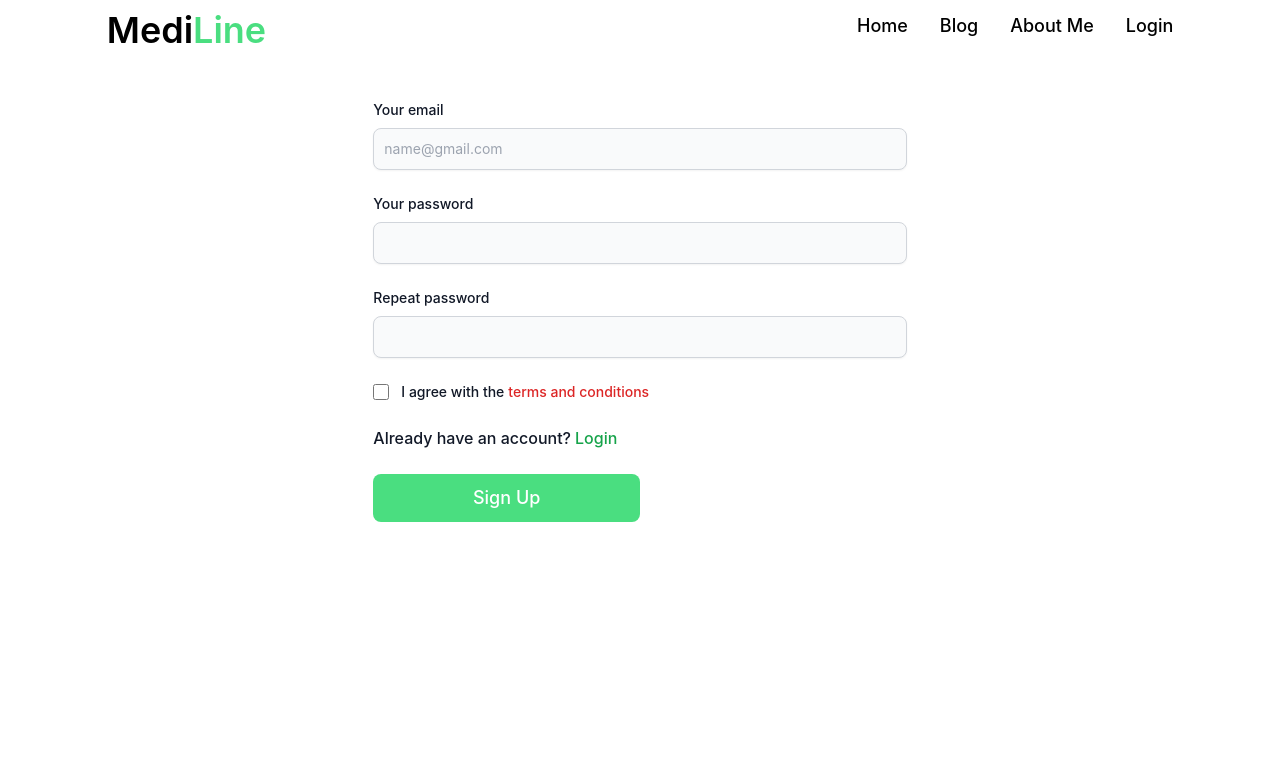
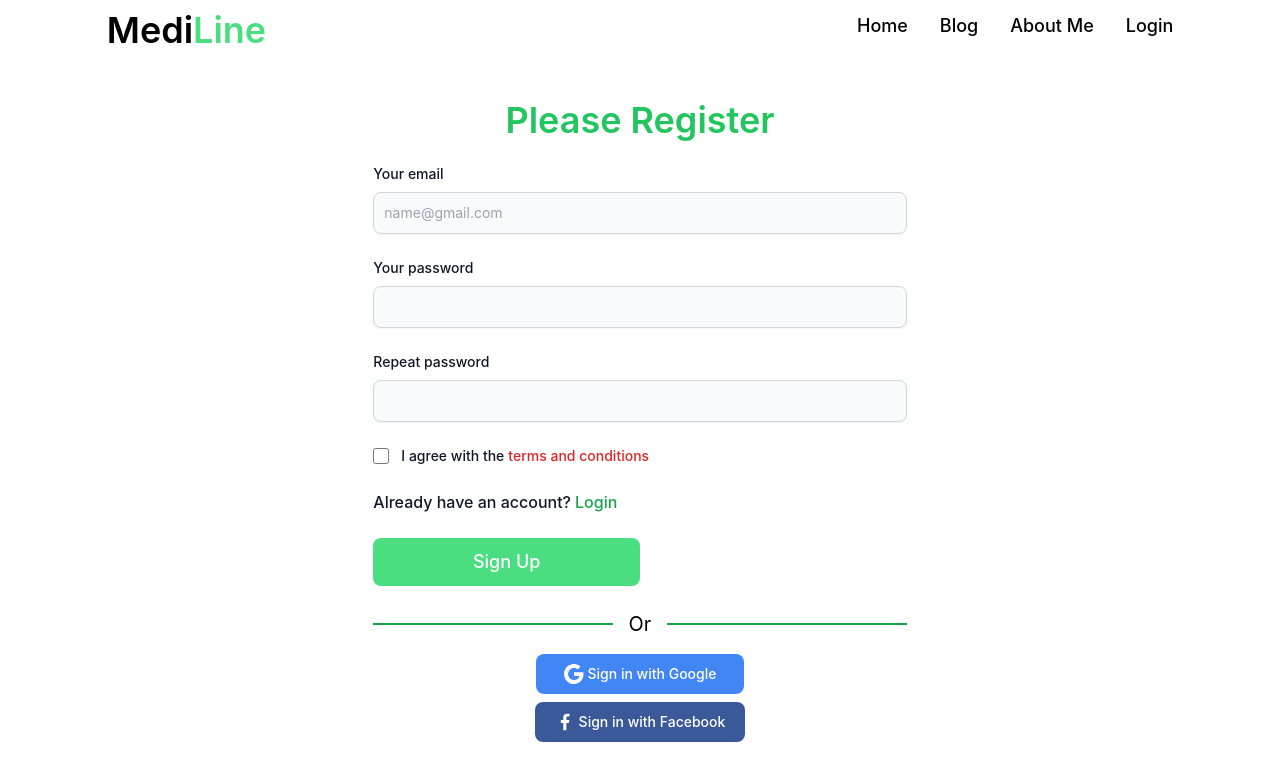
Before and after one commit to Rahad-khan/mediline, a React (Create React App) app: page /register in a window 1280 px wide. Shown: the top 780 px of the page. Built offline with nearby package versions, Linux system fonts and the light colour scheme; no server answers.

Commit message:
error handle done

```diff
--- a/src/components/Loading/Loading.js
+++ b/src/components/Loading/Loading.js
@@ -2,6 +2,7 @@ import React from "react";
 
 const Loading = () => {
   return (
+    <div className="w-full flex justify-center">
       <div
         className="inline-flex h-12 w-1/2 justify-center items-center px-4 py-2 font-semibold leading-6 text-sm shadow rounded-md text-white bg-indigo-500 hover:bg-indigo-400 transition ease-in-out duration-150 cursor-not-allowed"
         disabled=""
@@ -28,6 +29,8 @@ const Loading = () => {
         </svg>
         Loading...
       </div>
+    </div>
+
   );
 };
 
--- a/src/components/Login/Login.js
+++ b/src/components/Login/Login.js
@@ -1,8 +1,9 @@
-import React, { useState } from "react";
+import React from "react";
 import { Link, useLocation, useNavigate } from "react-router-dom";
 import { useSignInWithEmailAndPassword } from 'react-firebase-hooks/auth';
 import auth from "../../firebase.init";
 import Loading from "../Loading/Loading";
+import SignIn from "../SignIn/SignIn";
 
 const Login = () => {
     const [
@@ -26,8 +27,9 @@ const Login = () => {
 }
   return (
     <div className="my-10 md:w-5/6 mx-auto">
-
-      <form className="md:w-1/2 mx-auto w-5/6" onSubmit={handleLogIn}>
+      <h1 className="text-center text-4xl text-green-500 font-semibold mb-6">Please Login</h1>
+      <div className="md:w-1/2 mx-auto w-5/6">
+        <form onSubmit={handleLogIn}>
           <div className="mb-6">
             <label
               htmlFor="email"
@@ -80,7 +82,8 @@ const Login = () => {
             Login
           </button>
         </form>
-
+      <SignIn></SignIn>
+      </div>
     </div>
   );
 };
--- a/src/components/Register/Register.js
+++ b/src/components/Register/Register.js
@@ -2,6 +2,7 @@ import React, { useState } from "react";
 import { Link } from "react-router-dom";
 import {useCreateUserWithEmailAndPassword} from 'react-firebase-hooks/auth'
 import auth from "../../firebase.init";
+import SignIn from "../SignIn/SignIn";
 
 const Register = () => {
     const [checked, setChecked] = useState(false);
@@ -26,7 +27,9 @@ const Register = () => {
     }
   return (
     <div className="my-10 md:w-5/6 mx-auto">
-      <form className="md:w-1/2 mx-auto w-5/6 " onSubmit={handleSignUp}>
+      <h1 className="text-center text-4xl text-green-500 font-semibold mb-6">Please Register</h1>
+      <div className="md:w-1/2 mx-auto w-5/6 ">
+        <form onSubmit={handleSignUp}>
           <div className="mb-6">
             <label
               htmlFor="email"
@@ -114,6 +117,8 @@ const Register = () => {
             Sign Up
           </button>
         </form>
+        <SignIn></SignIn>
+      </div>
     </div>
   );
 };
--- /dev/null
+++ b/src/components/SignIn/SignIn.js
@@ -0,0 +1,68 @@
+import React, { useState } from "react";
+import {
+  useSignInWithFacebook,
+  useSignInWithGoogle,
+} from "react-firebase-hooks/auth";
+import { GrFacebookOption, GrGoogle } from "react-icons/gr";
+import { useLocation, useNavigate } from "react-router-dom";
+import auth from "../../firebase.init";
+import Loading from "../Loading/Loading";
+
+const SignIn = () => {
+  const [signInWithGoogle, user, loading, error] = useSignInWithGoogle(auth);
+  const [signInWithFacebook, fbUser, faceBookLoading, fbError] =
+    useSignInWithFacebook(auth);
+  let navigate = useNavigate();
+  let location = useLocation();
+  let from = location.state?.from?.pathname || "/";
+  console.log(fbUser);
+  // error Element
+  let errorElement;
+  let processing;
+//   If give error
+  if (error || fbError) {
+    errorElement = (
+      <p className="text-red-700 mb-4">{error?.message || fbError?.message}</p>
+    );
+  }
+//   If loading
+  if (loading || faceBookLoading) {
+      errorElement = '';
+    processing = <Loading></Loading>;
+  }
+  if (user || fbUser) {
+    navigate(from, { replace: true });
+  }
+
+  return (
+    <div className="my-6 ">
+      <div className="flex items-center">
+        <div style={{ height: "2px" }} className="w-full bg-green-600"></div>
+        <p className="text-xl mx-4">Or</p>
+        <div style={{ height: "2px" }} className="w-full bg-green-600"></div>
+      </div>
+      {processing}
+      {errorElement}
+      <div className="flex flex-col items-center justify-center mt-4">
+        <button
+          onClick={() => signInWithGoogle()}
+          type="button"
+          className="text-white bg-[#4285F4] hover:bg-[#4285F4]/90 focus:ring-4 focus:outline-none focus:ring-[#4285F4]/50 font-medium rounded-lg text-sm px-7 py-2.5 text-center flex items-center mb-2"
+        >
+          <GrGoogle className="text-xl mr-1" />
+          Sign in with Google
+        </button>
+        <button
+          onClick={() => signInWithFacebook()}
+          type="button"
+          className="text-white bg-[#3b5998] hover:bg-[#3b5998]/90 focus:ring-4 focus:outline-none focus:ring-[#3b5998]/50 font-medium rounded-lg text-sm px-5 py-2.5 text-center flex items-center mb-2"
+        >
+          <GrFacebookOption className="text-xl mr-1"></GrFacebookOption>
+          Sign in with Facebook
+        </button>
+      </div>
+    </div>
+  );
+};
+
+export default SignIn;
--- a/src/components/Sliders/Sliders.js
+++ b/src/components/Sliders/Sliders.js
@@ -14,19 +14,19 @@ const Sliders = () => {
         <Carousel showThumbs= {false} autoPlay={true} infiniteLoop={true} showStatus={false}>
                 <div>
                     <img className='w-full max-h-screen object-cover' src={slide1} alt='' />
-                    <p className="legend">Legend 1</p>
+                    <p className="legend">Compassion and collaboration</p>
                 </div>
                 <div>
                 <img className='w-full max-h-screen object-cover' src={slide2} alt='' />
-                    <p className="legend">Legend 2</p>
+                    <p className="legend">Assurances to make healthy life</p>
                 </div>
                 <div>
                 <img className='w-full max-h-screen object-cover' src={slide3} alt='' />
-                    <p className="legend">Legend 3</p>
+                    <p className="legend">Collaboration for the cure of disease</p>
                 </div>
                 <div>
                 <img className='w-full max-h-screen object-cover' src={slide4} alt='' />
-                    <p className="legend">Legend 4</p>
+                    <p className="legend">Control the diseases and gives us Cheerful life</p>
                 </div>
             </Carousel>
     );
--- a/src/components/WhyUse/WhyUSe.js
+++ b/src/components/WhyUse/WhyUSe.js
@@ -30,7 +30,7 @@ const WhyUSe = () => {
             Serve With Smile
             </h5>
             <p class="mb-3 font-normal text-gray-700">
-            We care about your health with all our heart and sincerity so you can live happily.
+            A day start with smile  to relief the patient's pain. Serve the symptomatic way
             </p>
           </div>
         </div>
```
Lines whose indentation alone changed are shown as unchanged.
